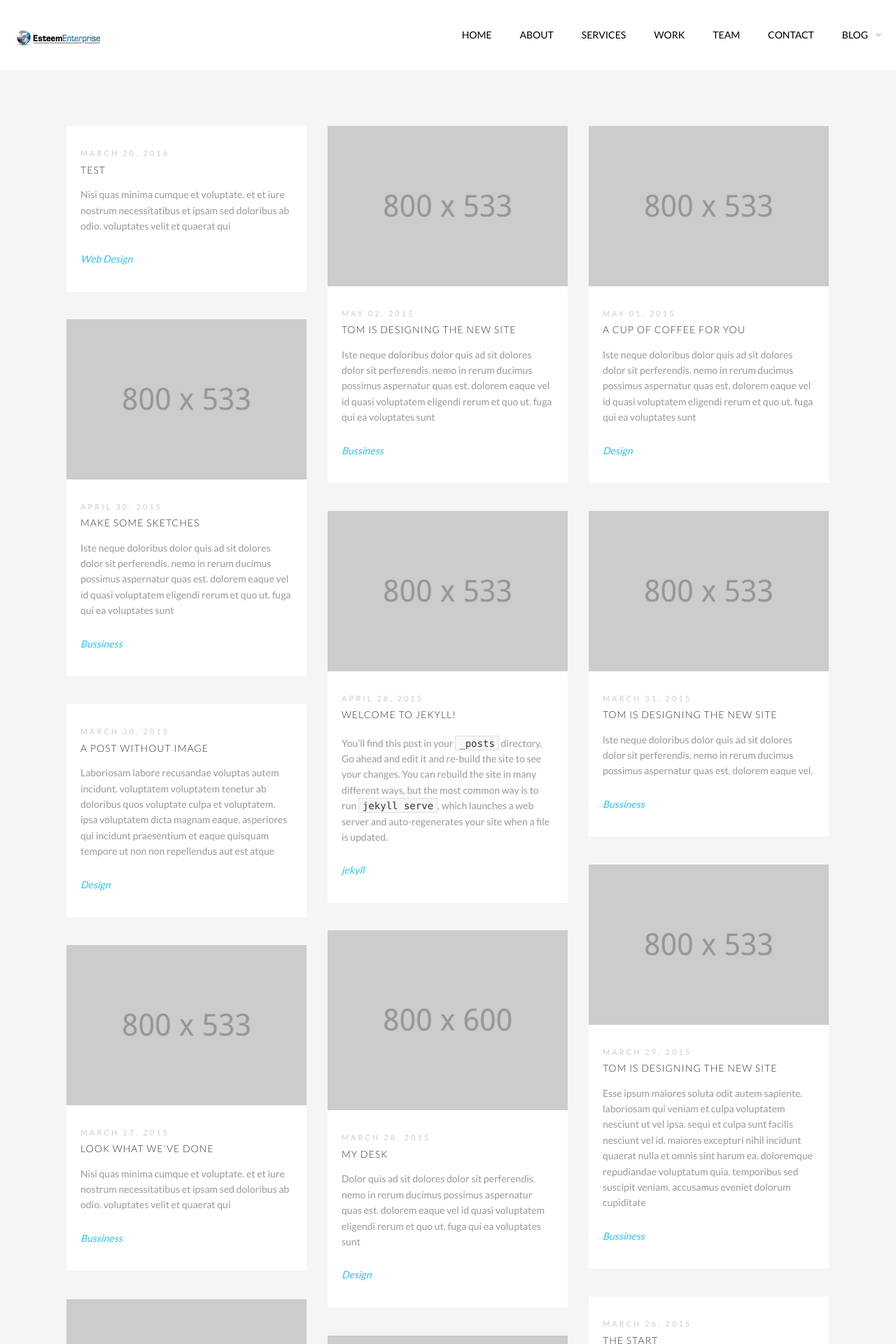
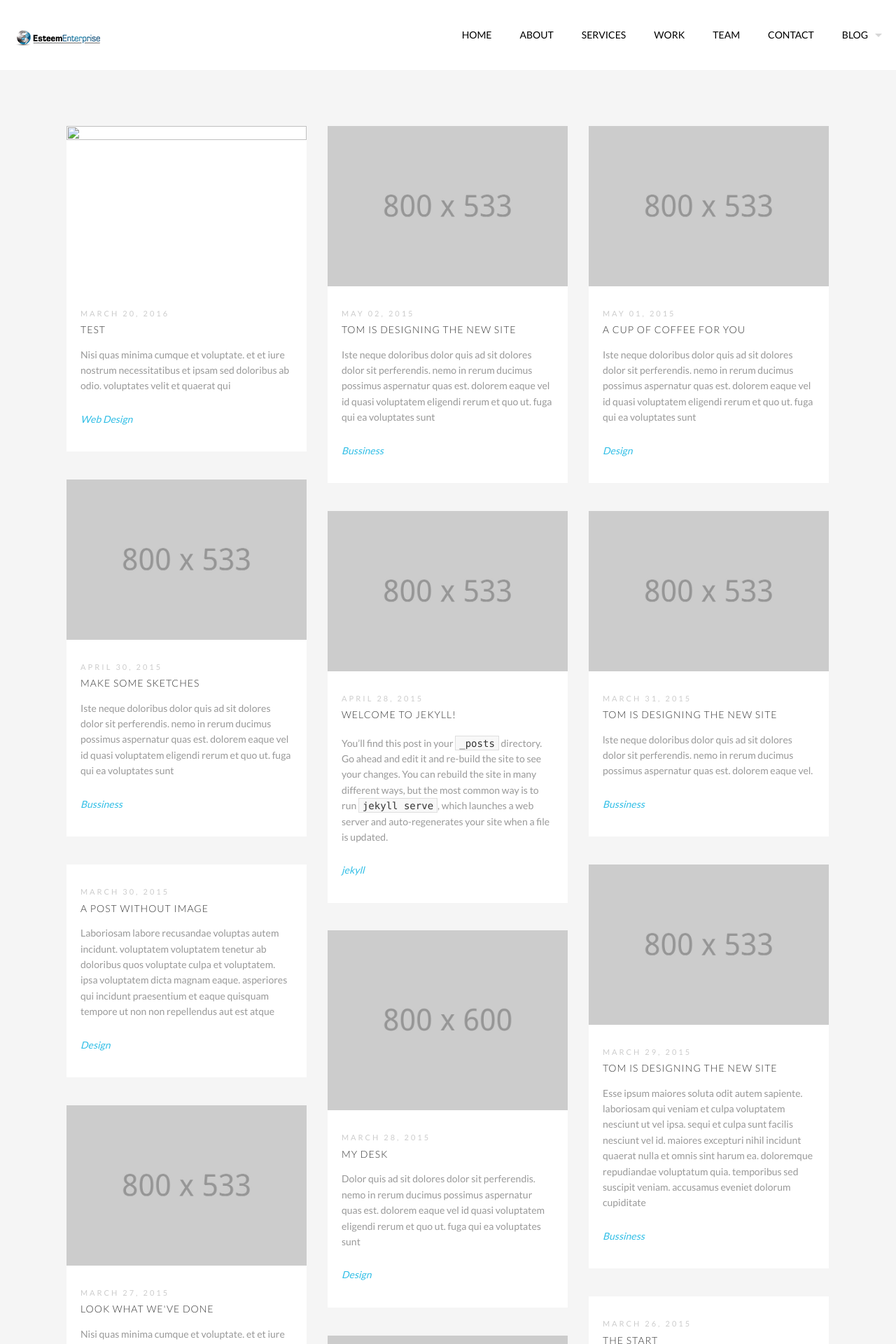
Before and after one commit to acarranza34/Esteem-Enterprise-Site, a Jekyll site: the page built from blog-masonry/index.html, in a window 1280 px wide. Shown: the top 1920 px of the page at 70% size. Built offline with Jekyll 4.4.1, drawn with Linux system fonts in a browser that asks for light colours; some web fonts are replaced.

Commit message:
working on blog 11

```diff
--- a/blog-masonry/index.html
+++ b/blog-masonry/index.html
@@ -13,6 +13,10 @@
         <div class='masonry mod modBlogPost popin {% if forloop.index < 3 %} appear {% endif %}'>
           {% if post.image %}
           <a href="{{ post.url }}"><img width="800" height="533" alt="" src="{{site.url}}/{{post.image}}" /></a>
+          {% endif %}
+
+          {% if post.image-link %}
+          <a href="{{ post.url }}"><img width="800" height="533" alt="" src="{{post.image-Link}}" /></a>
           {% endif %}
           <div class='content'>
             <p class='date'>{{ post.date | date: "%B %d, %Y" }}</p>
--- a/index.html
+++ b/index.html
@@ -529,7 +529,12 @@
       {% endif %}
       <div class='large-4 medium-4 columns'>
         <div class='mod modBlogPost'>
+          {% if post.image %}
           <a href="{{post.url}}"><img alt="" src="{{site.url}}/{{post.image}}" /></a>
+          {%  endif %}
+          {% if post.image-link %}
+          <a href="{{post.url}}"><img alt="" src="{{post.image-link}}" /></a>
+          {% endif %}
           <div class='content'>
             <p class='date'>{{post.date | date: "%B %d, %Y" }}</p>
             <h4><a href="#">{{post.title}}</a></h4>
```
Also changed, not shown: _posts/2016-03-20-test.md (+1 -1 lines).
